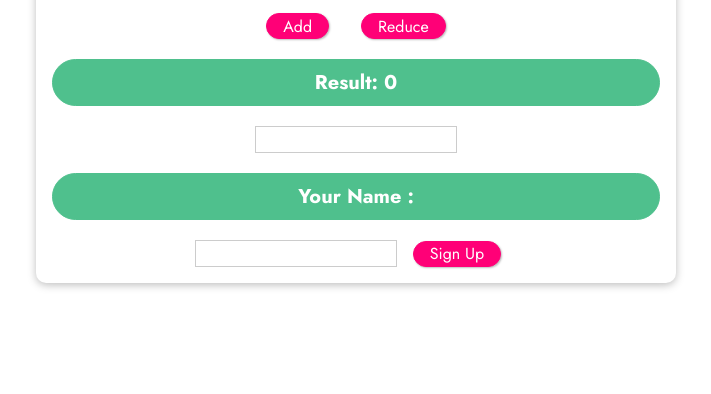
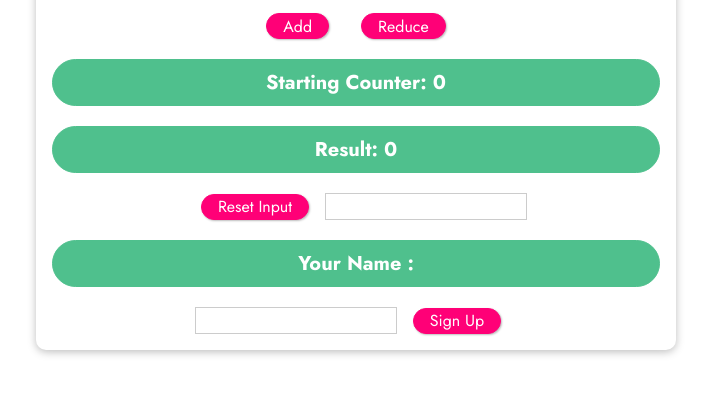
Before and after one commit to PetyrDzhunov/Vue-JS-Course, a plain HTML site: page Basics-Vue-Events/index.html in a window 1280 px wide. Shown: the part 286-680 px from the top of the page, without its empty margins (284-995 px from the left). Drawn offline with nearby package versions, Linux system fonts and the light colour scheme.

Commit message:
two-way binding with v-model directive

```diff
--- a/Basics-Vue-Events/app.js
+++ b/Basics-Vue-Events/app.js
@@ -22,6 +22,9 @@ const app = Vue.createApp({
     confirmInput() {
       this.confirmedName = this.name;
     },
+    resetInput() {
+      this.name = '';
+    },
   },
 });
 
--- a/Basics-Vue-Events/index.html
+++ b/Basics-Vue-Events/index.html
@@ -20,8 +20,10 @@
       <h2>Events in Action</h2>
       <button v-on:click="incrementCounter(5)">Add</button>
       <button v-on:click="decrementCounter(5)">Reduce</button>
+      <p v-once>Starting Counter: {{ counter }}</p>
       <p>Result: {{ counter }}</p>
-      <input type="text" v-on:input="setName" v-on:keyup.enter="confirmInput" />
+      <button v-on:click="resetInput">Reset Input</button>
+      <input type="text" v-model="name" />
       <p>Your Name : {{ confirmedName }}</p>
       <form v-on:submit.prevent="submitForm">
         <input type="text" />
```
